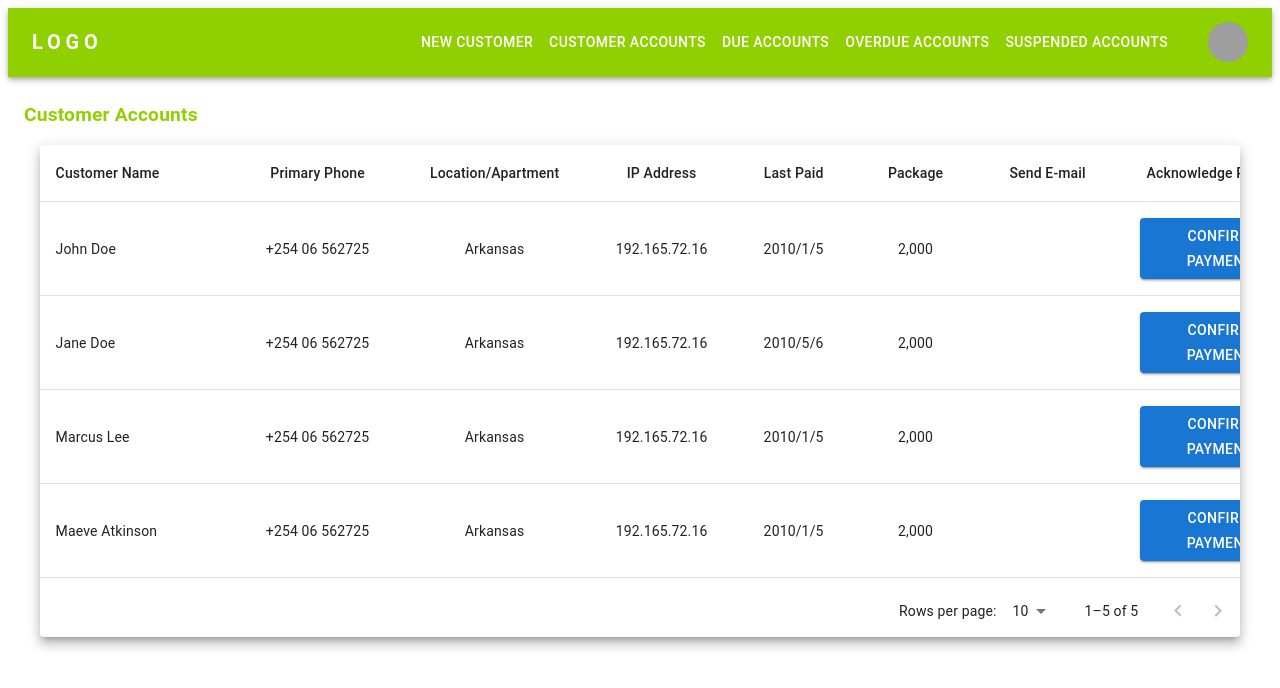
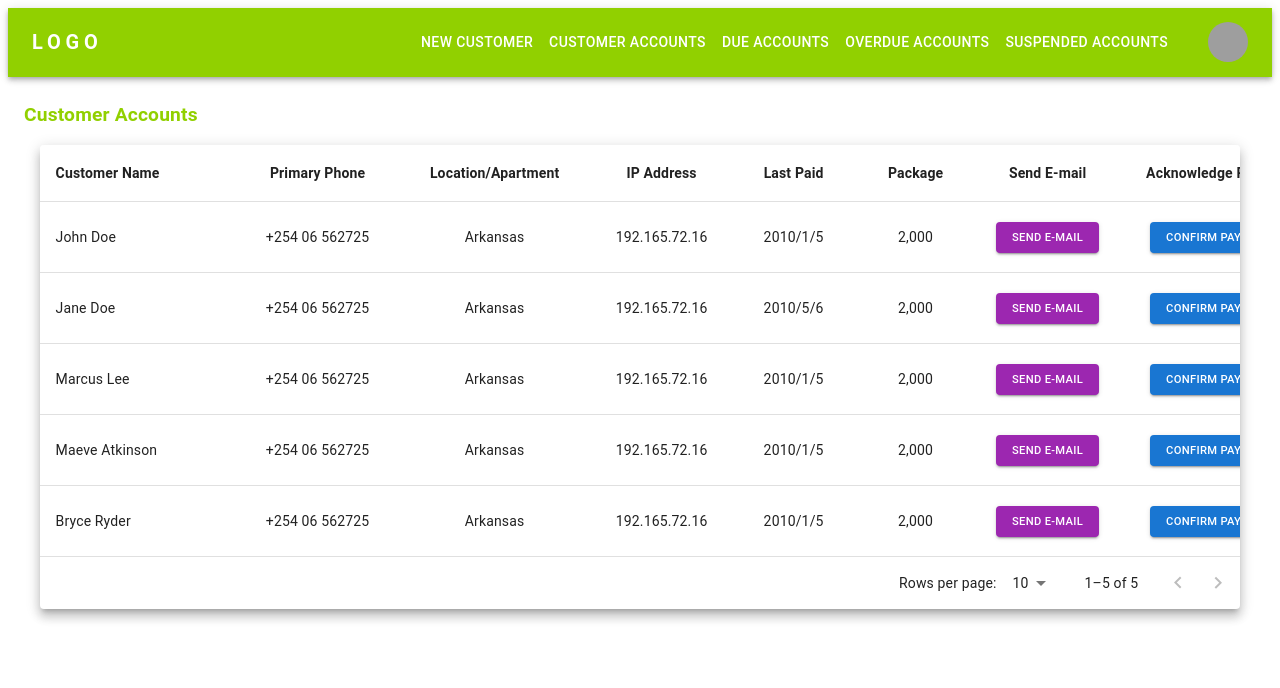
Before and after one commit to elsafrica/elsafrica-ui, a Next.js app: page /accounts/due in a window 1280 px wide. Shown: the top 688 px of the page. Built offline with nearby package versions, Linux system fonts and the light colour scheme; grey boxes are pictures that could not be loaded.

Commit message:
Make changes to table appearance

```diff
--- a/src/app/components/Table.tsx
+++ b/src/app/components/Table.tsx
@@ -55,9 +55,11 @@ const Table = ({
       case 'total_earnings':
         return column.format && column.format(Number(value))
       case 'ack_payment':
-        return <Button variant='contained' color='primary' onClick={() => {}}>Confirm Payment</Button>
+        return <Button variant='contained' sx={{ fontSize: '0.7rem' }} color='primary' onClick={() => {}}>Confirm Payment</Button>
+      case 'send_email':
+        return <Button variant='contained' sx={{ fontSize: '0.7rem' }} color='secondary' onClick={() => {}}>Send E-mail</Button>
       case 'isDisconnected':
-        return <Switch color='primary' onClick={() => {}} value={switchValue} onChange={() => {}} />
+        return <Switch color='error' onClick={() => {}} value={switchValue} onChange={() => {}} />
       default:
         return value
     }
@@ -73,6 +75,7 @@ const Table = ({
                 <TableCell
                   key={column.id}
                   align={column.align}
+                  sx={{ fontWeight: 'bold' }}
                   style={{ minWidth: column.minWidth }}
                 >
                   {column.label}
```
